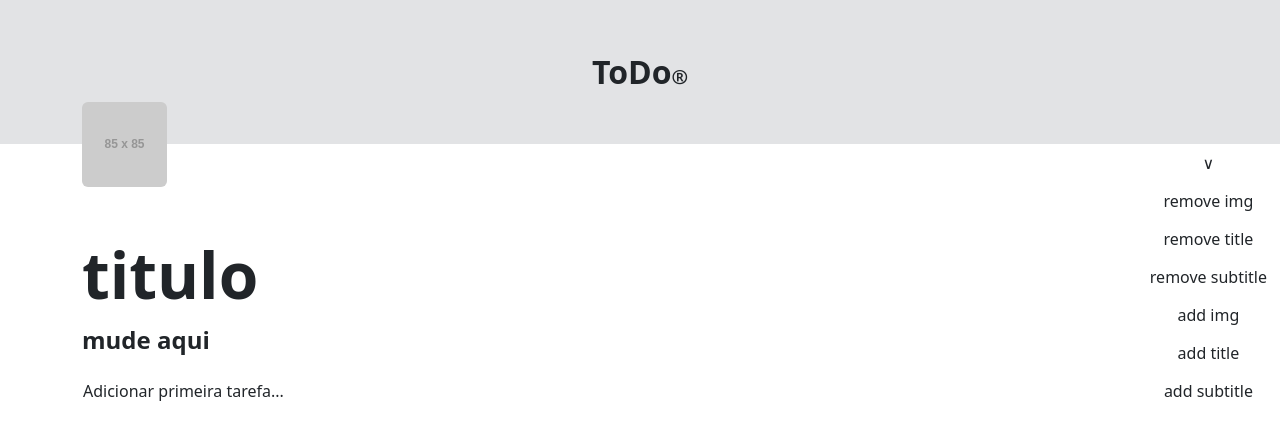
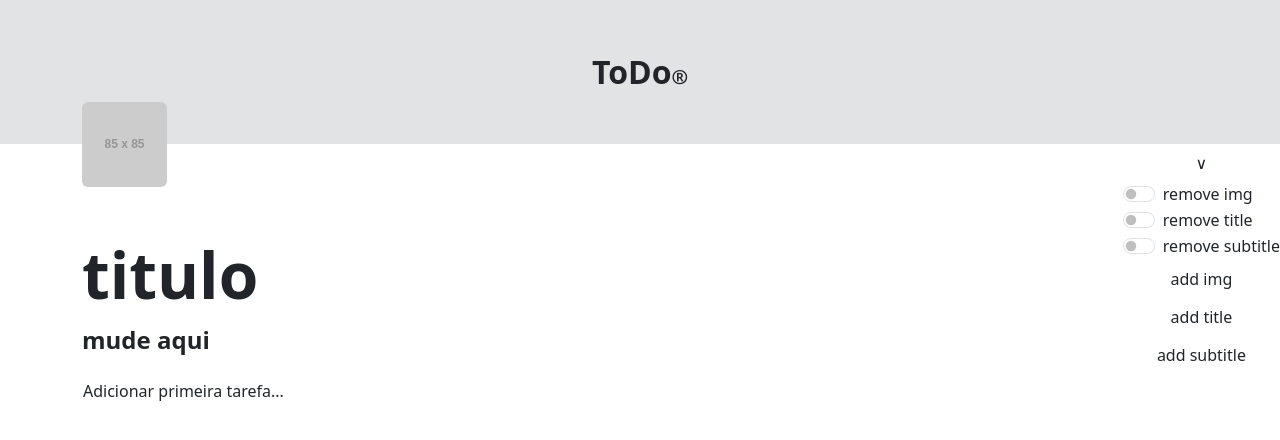
Before and after one commit to danielBRTanimacao/To-Do-python, a Django app: page / in a window 1280 px wide, after a click that opens the changed part. Shown: the top 440 px of the page. Run offline with Django 5.2, Linux system fonts and the light colour scheme; the visitor is signed in with stand-in values (Sample User, id 1); grey boxes labelled with a size stand in for pictures from a placeholder-image service; data that the repository does not hold is empty; some libraries are stand-ins or nearby versions.

Commit message:
creating new menu more adaptative

```diff
--- a/ToDoApp/static/css/index.css
+++ b/ToDoApp/static/css/index.css
@@ -140,3 +140,9 @@
     animation: animatetop 0.2s ease-in-out;
     transform-origin: top;
 }
+
+#menuBtn:hover {
+    font-size: large;
+    font-weight: 800;
+    transition: all 0.3s ease-in-out;
+}
--- a/ToDoApp/templates/partials/_menu.html
+++ b/ToDoApp/templates/partials/_menu.html
@@ -1,9 +1,18 @@
 <nav class="menu">
     <button class="btn" onclick="showMenu()" id="menuBtn">&lt;</button>
     <div class="d-flex flex-column d-none" id="showMenu">
-        <button class="btn" onclick="removeIconImage()">remove img</button>
-        <button class="btn" onclick="removeSets('titleChange')">remove title</button>
-        <button class="btn" onclick="removeSets('subtitleChange')">remove subtitle</button>
+        <div class="form-check form-switch">
+            <input class="form-check-input" type="checkbox" role="switch" name="icon" id="iconRemove" onclick="removeIconImage()">
+            <label class="form-check-label" for="iconRemove">remove img</label>
+        </div>
+        <div class="form-check form-switch">
+            <input class="form-check-input" type="checkbox" role="switch" name="title" id="titleRemove" onclick="removeSets('titleChange')">
+            <label class="form-check-label" for="titleRemove">remove title</label>
+        </div>
+        <div class="form-check form-switch">
+            <input class="form-check-input" type="checkbox" role="switch" name="subtitle" id="subtitleRemove" onclick="removeSets('subtitleChange')">
+            <label class="form-check-label" for="subtitleRemove">remove subtitle</label>
+        </div>
         <button class="btn" onclick="addIconImage()">add img</button>
         <button class="btn" onclick="setAdds('titleChange')">add title</button>
         <button class="btn" onclick="setAdds('subtitleChange')">add subtitle</button>
```
